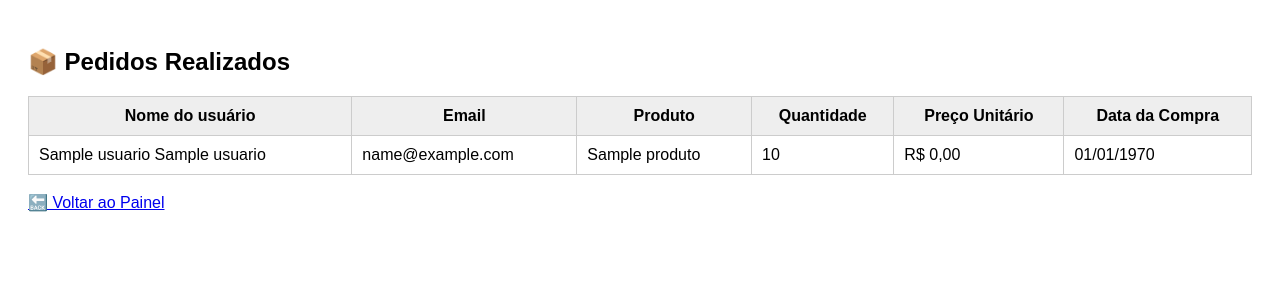
After one commit to camarguin19/lojinha_virtual, a PHP site: page /pedidos.php in a window 1280 px wide. The commit adds this page. Shown: the top 300 px of the page. Run offline with PHP 8.4, Linux system fonts and the light colour scheme; the visitor is signed in with stand-in values (Sample User, id 1); tables that the repository leaves empty or names only in its code hold one stand-in row (values such as "Sample post").

Commit message:
criando a visualização do admin ao registro de pedidos

```diff
--- /dev/null
+++ b/admin/pedidos.php
@@ -0,0 +1,63 @@
+<?php
+
+session_start();
+require_once '../config/db.php';
+
+if (!isset($_SESSION['admin_logado'])) {
+    header('Location: login.php');
+    exit;
+}
+$sql = "SELECT h.*,
+               u.nome AS nome_usuario,
+               u.sobrenome as sobrenome_usuario,
+               u.email,
+               p.nome as nome_produto
+        FROM historico_compras h
+        JOIN usuarios u on h.usuarios_id = u.id
+        JOIN produtos p on h.produtos_id = p.id
+        ORDER BY h.data_compra DESC";
+$result = $conn->query($sql);
+?>
+
+<!DOCTYPE html>
+<html lang="pt-BR">
+
+<head>
+    <meta charset="UTF-8">
+    <title>Pedidos Realizados</title>
+    <link rel="stylesheet" href="estilos_admin.css">
+</head>
+
+<body>
+    <h2>📦 Pedidos Realizados</h2>
+
+    <table border="1" cellpadding="8" cellspacing="0">
+        <thead>
+            <tr>
+                <th>Nome do usuário</th>
+                <th>Email</th>
+                <th>Produto</th>
+                <th>Quantidade</th>
+                <th>Preço Unitário</th>
+                <th>Data da Compra</th>
+            </tr>
+        </thead>
+        <tbody>
+            <?php while ($row = $result->fetch_assoc()): ?>
+                <tr>
+                    <td><?= htmlspecialchars($row['nome_usuario']) . ' ' . htmlspecialchars($row['sobrenome_usuario']) ?></td>
+                    <td><?= $row['email'] ?></td>
+                    <td><?= htmlspecialchars($row['nome_produto']) ?></td>
+                    <td><?= $row['quantidade'] ?></td>
+                    <td>R$ <?= number_format($row['preco_unitario'], 2, ',', '.') ?></td>
+                    <td><?= date('d/m/Y', strtotime($row['data_compra'])) ?></td>
+                </tr>
+            <?php endwhile; ?>
+        </tbody>
+    </table>
+
+    <br>
+    <a href="principal_adm.php">🔙 Voltar ao Painel</a>
+</body>
+
+</html>
--- a/admin/principal_adm.php
+++ b/admin/principal_adm.php
@@ -9,3 +9,4 @@ $adminEmail = $_SESSION['admin_usuario']['email'] ?? '';
 <button type="button" onclick="window.location.href='gerenciar_usuarios.php'">Gerenciar Usuarios</button>
 <button type="button" onclick="window.location.href='gerenciar_produtos.php'">Gerenciar Produtos</button>
 <a href="../admin/logout.php"><button>Sair</button></a>
+<a href="pedidos.php">📋 Ver Pedidos</a>
```
Also changed, not shown: public/assets/css/estilos_admin.css (added).
